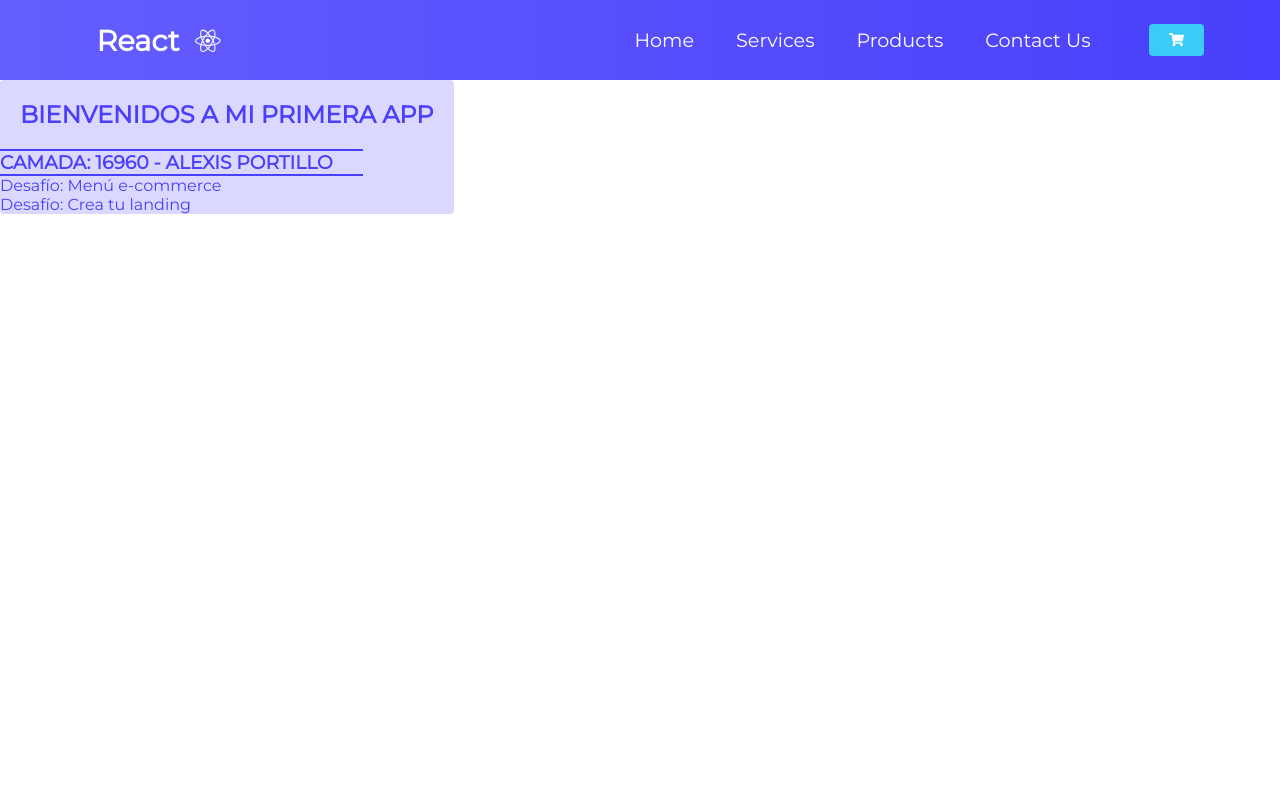
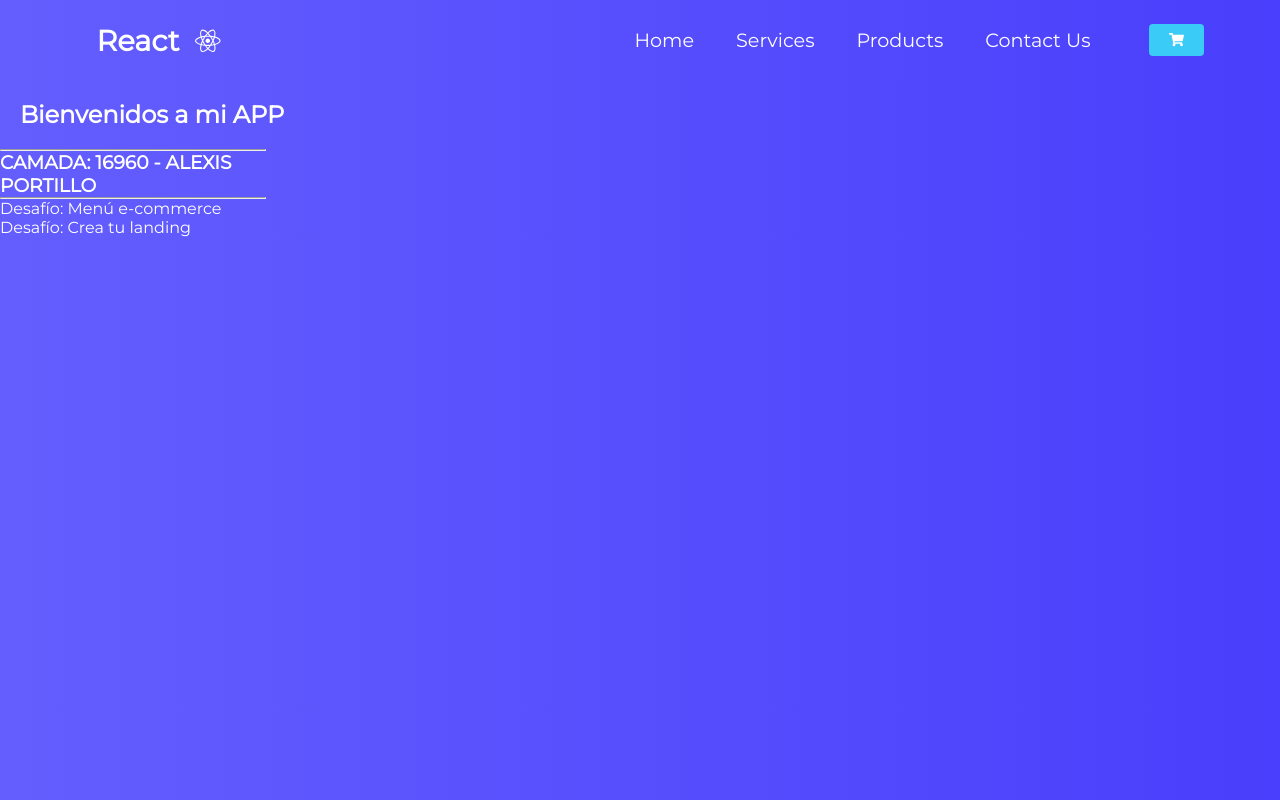
Before and after one commit to ajpruz/Mi-Primera-App, a React (Create React App) app: page / in a window 1280 px wide. Built offline with nearby package versions, Linux system fonts and the light colour scheme.

Commit message:
Agregando props a ItemListContainer

```diff
--- a/src/App.jsx
+++ b/src/App.jsx
@@ -13,7 +13,7 @@ function App() {
   return (
     <div className="App">
         <Navbar />
-        <ItemListContainer/>
+        <ItemListContainer saludo="Bienvenidos a mi APP"/>
     </div>
   );
 }
--- a/src/components/ItemlistContainer/ItemListContainer.css
+++ b/src/components/ItemlistContainer/ItemListContainer.css
@@ -1,10 +1,9 @@
 .title{
-    color: rgba(73,63,252,1);
+    color: white;
     width: max-content;
     border-radius: 4px;
-    display: flex;
-    flex-direction: column;
-    background: rgba(72, 63, 252, 0.199);
+    /* background: rgba(72, 63, 252, 0.199); */
+
     }
 .title > h2 {
     margin: 20px;
@@ -12,7 +11,6 @@
 .line {
     width: 80%;
 }
-hr {
-    border: rgba(73,63,252,1) solid 1px;
-    background: rgba(72, 63, 252, 0.199);
-}
+/* hr {
+    /* border: rgba(73,63,252,1) solid 1px;
+    background: rgba(72, 63, 252, 0.199); */
--- a/src/components/ItemlistContainer/ItemListContainer.jsx
+++ b/src/components/ItemlistContainer/ItemListContainer.jsx
@@ -1,10 +1,10 @@
 import React from 'react'
 import {  } from "./ItemListContainer.css";
 
-const ItemListContainer = () => {
+const ItemListContainer = ({saludo}) => {
     return (
         <div className='title'>
-            <h2>BIENVENIDOS A MI PRIMERA APP</h2>
+            <h2>{saludo}</h2>
             <div className="line">
                 <hr />
                 <h3>CAMADA: 16960 - ALEXIS PORTILLO</h3>
--- a/src/components/Navbar/MenuItems.jsx
+++ b/src/components/Navbar/MenuItems.jsx
@@ -1,5 +1,4 @@
-import { faShoppingCart } from '@fortawesome/free-solid-svg-icons'
-import { FontAwesomeIcon } from '@fortawesome/react-fontawesome'
+
 
 const MenuItems = [
     {
--- a/src/components/Navbar/Navbar.css
+++ b/src/components/Navbar/Navbar.css
@@ -107,7 +107,7 @@
         display: block;
         text-align: center;
         padding: 1.5rem;
-        margin: 2rem auto;
+        margin: 1.1rem auto;
         border-radius: 4px;
         width: 80%;
         background: #4ad9e4;
--- a/src/components/Navbar/Navbar.jsx
+++ b/src/components/Navbar/Navbar.jsx
@@ -17,7 +17,7 @@ const Navbar = () => {
     <nav className="NavbarItems">
       <h1 className="navbar-logo">React <FontAwesomeIcon icon={faReact} /></h1>
       <div className="menu-icon" onClick={switchClicked}>
-      <FontAwesomeIcon  className={clicked ? 'faTimes' : 'faBars' } icon={clicked? faTimes : faBars} > </FontAwesomeIcon>
+      <FontAwesomeIcon  className={clicked ? 'faTimes' : 'faBars' } icon={clicked ? faTimes : faBars} > </FontAwesomeIcon>
       </div>
         <ul className={clicked ? 'nav-menu active' : 'nav-menu'}>
           {MenuItems.map((item, index) => {
--- a/src/index.css
+++ b/src/index.css
@@ -5,6 +5,8 @@ body {
     sans-serif;
   -webkit-font-smoothing: antialiased;
   -moz-osx-font-smoothing: grayscale;
+  background: linear-gradient(90deg, rgb(100, 94, 254) 0%, rgba(73,63,252,1) 100%);
+
 }
 
 code {
```
Also changed, not shown: src/components/ItemCount/ItemCount.jsx (added, +11 -0 lines), src/components/Items/Items.jsx (added, +11 -0 lines).
